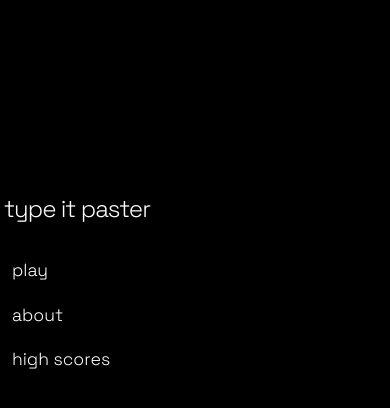
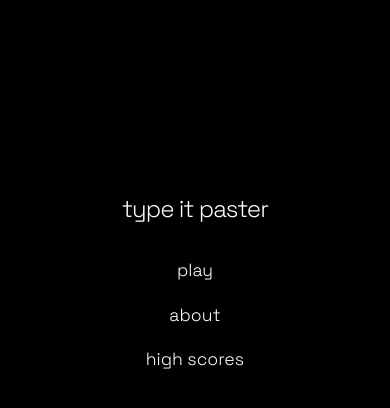
Before and after one commit to mcadelacruz/typefighters, a Flask app: page / in a window 390 px wide. Shown: the part 131-539 px from the top of the page. Run offline with Flask 3, Linux system fonts and the light colour scheme.

Commit message:
better mobile view update

```diff
--- a/static/styles.css
+++ b/static/styles.css
@@ -208,7 +208,6 @@ input:focus, .form-control:focus {
 :-ms-input-placeholder { color: #aaa; }
 ::placeholder { color: #aaa; }
 
-/* smaller font sizes for mobile devices */
 @media (max-width: 600px) {
     .menu-title {
         font-size: 1.5rem;
@@ -221,6 +220,8 @@ input:focus, .form-control:focus {
         font-size: 1.2rem;
         width: 95vw;
         min-height: 2em;
+        margin-left: 0.5rem;
+        margin-right: 0.5rem;
     }
     .stats-row {
         font-size: 0.95rem;
@@ -229,11 +230,15 @@ input:focus, .form-control:focus {
     .final-stats {
         font-size: 1rem;
         padding: 0.7rem 0.5rem;
+        margin-left: 0.5rem;
+        margin-right: 0.5rem;
     }
     input, .form-control {
         font-size: 1rem;
         width: 95vw;
         padding: 0.5rem 0.7rem;
+        margin-left: 0.5rem;
+        margin-right: 0.5rem;
     }
     th, td {
         font-size: 0.95rem;
@@ -244,5 +249,63 @@ input:focus, .form-control:focus {
     }
     .center-content {
         max-width: 98vw;
+        padding-left: 1rem;
+        padding-right: 1rem;
+        margin-left: 2vw;
+        margin-right: 2vw;
+        align-items: center;
+        text-align: center;
+    }
+    .center-content > * {
+        margin-left: auto !important;
+        margin-right: auto !important;
+        text-align: center !important;
+        align-self: center !important;
+        display: block;
+    }
+    .menu-title,
+    .stats-row,
+    .final-stats,
+    .word-display,
+    table,
+    th, td,
+    input, .form-control,
+    a, .link-btn,
+    .mt-3,
+    #game-over-reason {
+        text-align: center !important;
+        margin-left: auto !important;
+        margin-right: auto !important;
+        align-self: center !important;
+        display: block;
+    }
+    .word-display,
+    input, .form-control,
+    table {
+        width: 90vw;
+        max-width: 100%;
+    }
+    .stats-row {
+        justify-content: center;
+        gap: 1.2rem;
+        width: 100%;
+    }
+
+    .menu-link,
+    .word-display,
+    .mt-3 {
+        display: flex !important;
+        justify-content: center !important;
+        align-items: center !important;
+        margin-left: auto !important;
+        margin-right: auto !important;
+        text-align: center !important;
+    }
+
+    input, .form-control {
+        font-size: 1rem;
+        width: 70vw;
+        max-width: 300px;
+        padding: 0.5rem 0.7rem;
     }
 }
```
